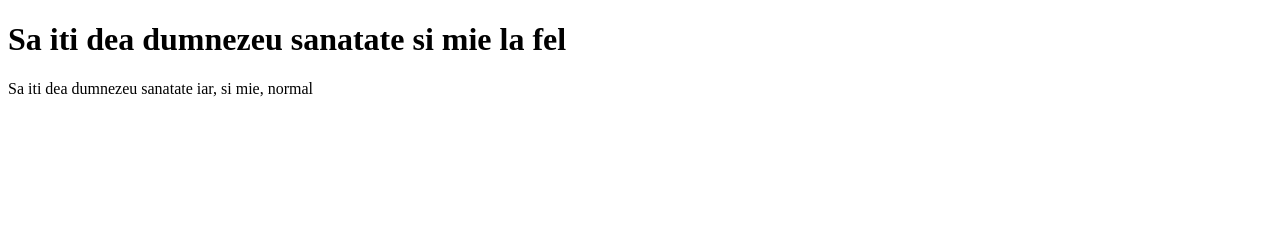
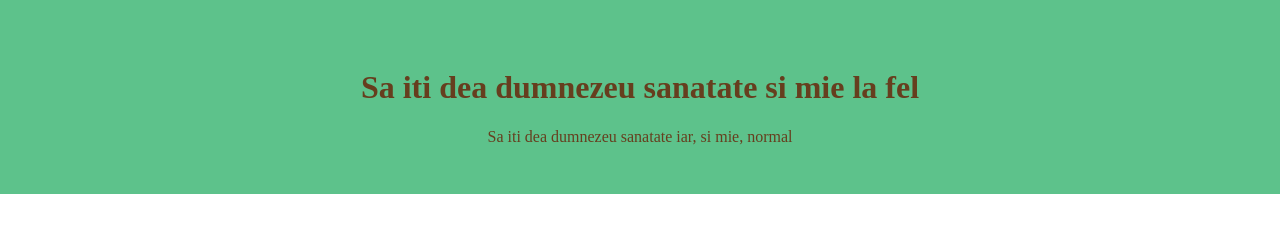
Before and after one commit to ploesteanuDan/Ne-jucam-ca-veveritele, a website: page index.html in a window 1280 px wide. Drawn offline with Linux system fonts and the light colour scheme.

Commit message:
n-am pus mana pe html sa mor io

```diff
--- a/index.html
+++ b/index.html
@@ -4,10 +4,11 @@
     <meta charset="UTF-8">
     <meta name="viewport" content="width=device-width, initial-scale=1.0">
     <title>Document</title>
+    <link rel="stylesheet" href="style.css">
 </head>
 <body>
    <!--TEXT-->
-   <div class = "nenea text">
+   <div class = "nenea-text">
        <h1 id="message">Sa iti dea dumnezeu sanatate si mie la fel</h1>
        <h8 id="message2">Sa iti dea dumnezeu sanatate iar, si mie, normal</h8>
    </div>
--- /dev/null
+++ b/style.css
@@ -0,0 +1,10 @@
+body{
+    margin: 0;
+}
+.nenea-text{
+    color: rgb(102, 62, 30);
+    background: rgb(93, 194, 139);
+    text-align: center;
+    padding: 3em;
+    margin: 0;
+}
```
